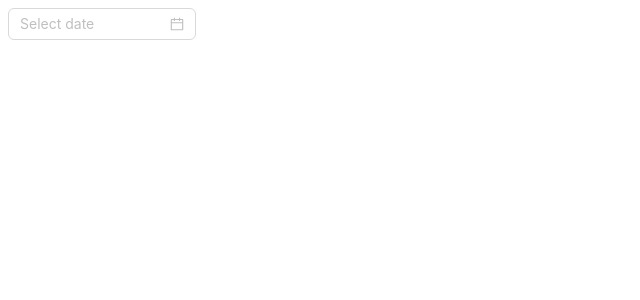
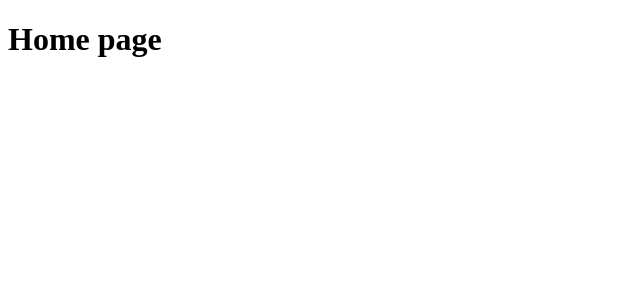
Before and after one commit to sheykhnazirboyev/furniture-dashboard, a React (Vite) app: page / in a window 1280 px wide. Shown: the top 300 px of the page, without its empty margins (0-640 px from the left). Built offline with nearby package versions, Linux system fonts and the light colour scheme.

Commit message:
feat: change app.jsx

```diff
--- a/src/App.jsx
+++ b/src/App.jsx
@@ -1,8 +1,15 @@
-import { DatePicker } from 'antd';
+import { BrowserRouter, Routes, Route } from "react-router-dom";
+import Home from "./pages/Home";
+import Register from "./pages/Register";
 
 function App() {
 
-  return  <DatePicker />;
+  return <BrowserRouter>
+  <Routes>
+    <Route path="/" element={<Home />} />
+    <Route path="/register" element={<Register />} />
+  </Routes>
+  </BrowserRouter>
 }
 
 export default App;
```
